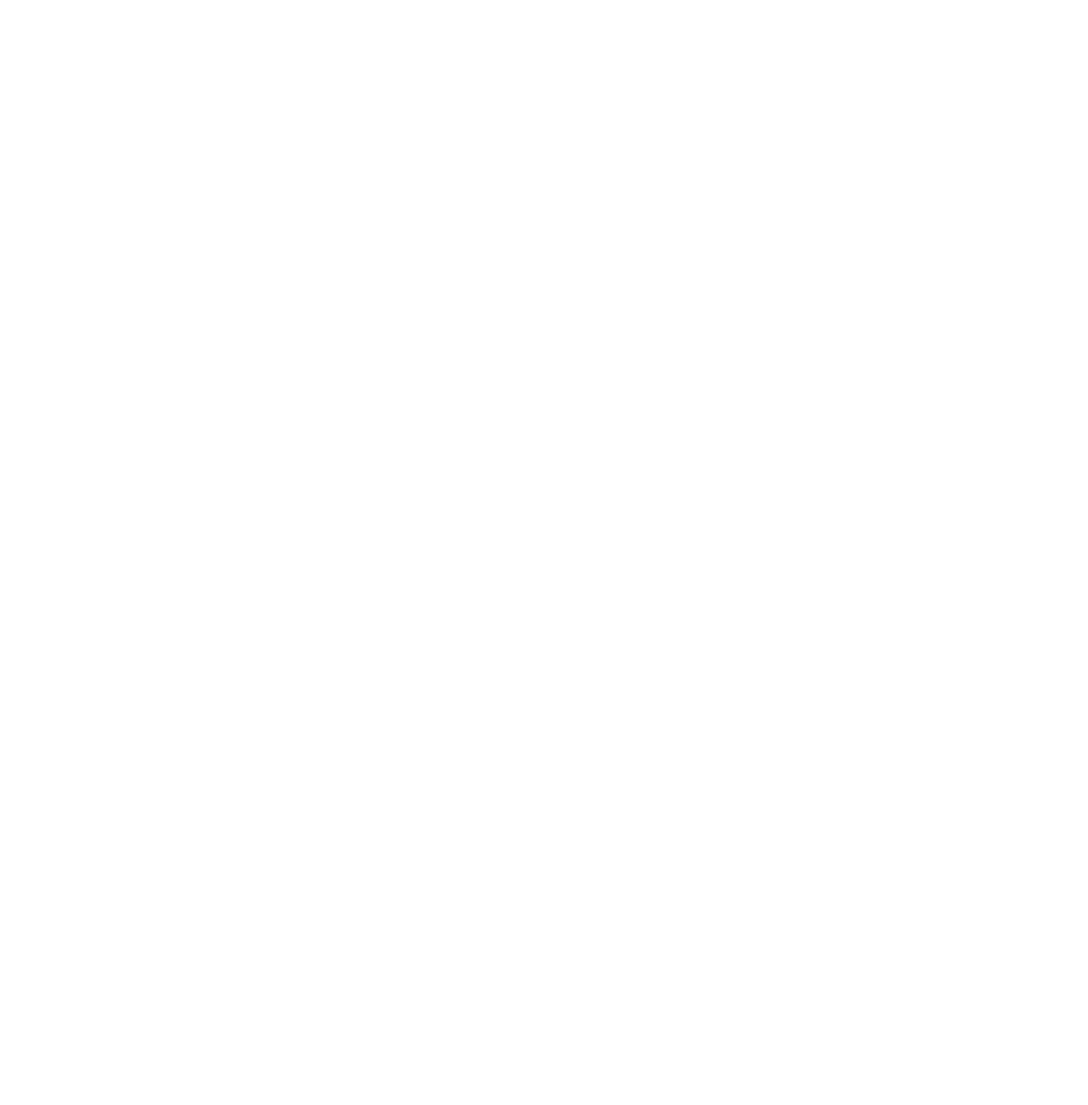
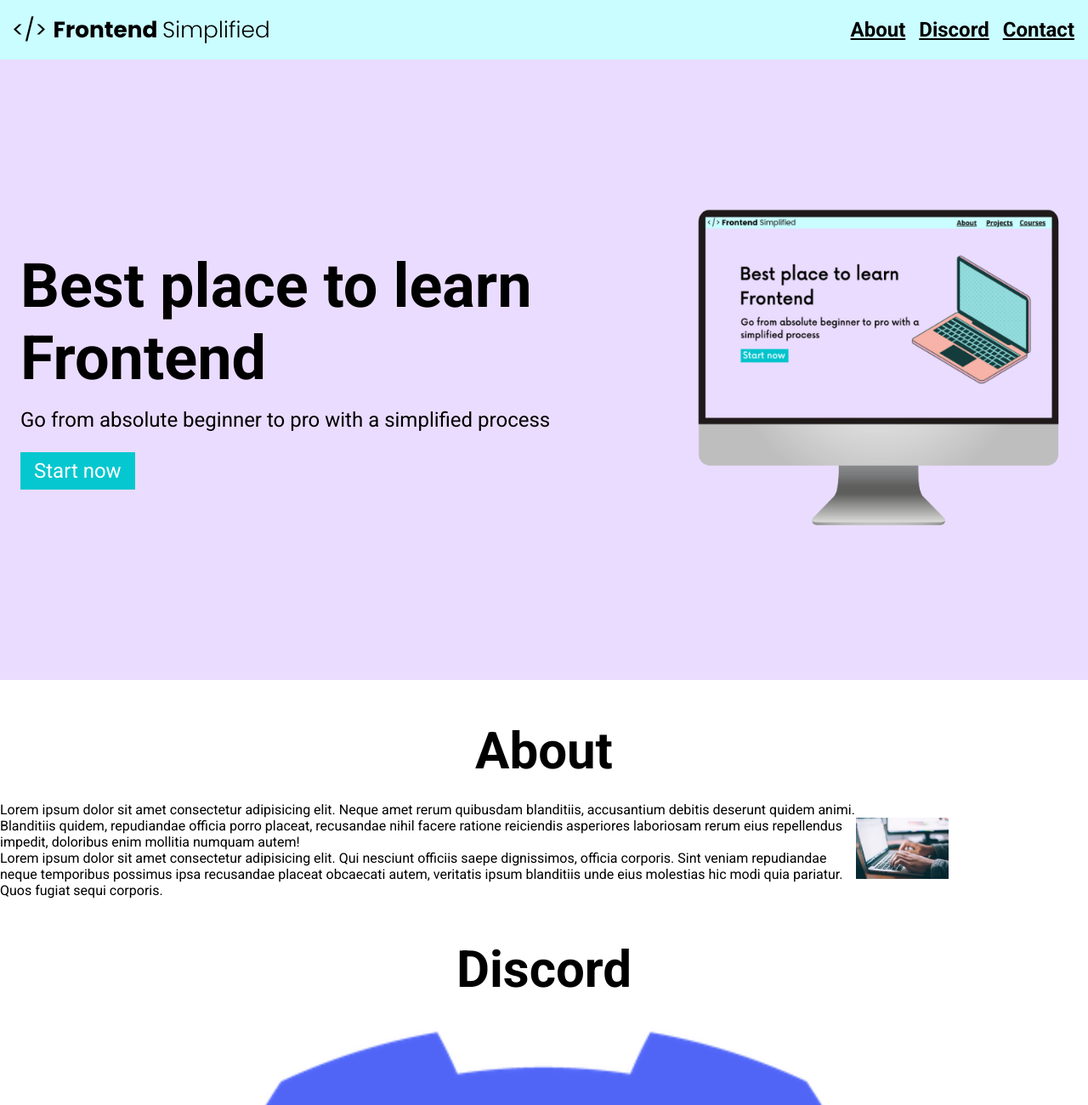
Before and after one commit to devnicolasbaker/first-github-project, a plain HTML site: page index.html in a window 1280 px wide. Shown: the top 1300 px of the page at 85% size. Before the commit the page ends 800 px from the top, so only its background shows below. Drawn offline with Linux system fonts and the light colour scheme.

Commit message:
first commit

```diff
--- a/index.html
+++ b/index.html
@@ -3,9 +3,82 @@
 <head>
     <meta charset="UTF-8">
     <meta name="viewport" content="width=device-width, initial-scale=1.0">
-    <title>Document</title>
+    <title>Frontend Simplified</title>
+    <link rel="stylesheet" href="style.css">
 </head>
 <body>
+    <section>
+        <nav>
+            <img src="./assets/HTML Practise Assets/FES.svg" class="logo" alt="">
+            <ul>
+                <li><a href="#about">About</a></li>
+                <li><a href="#discord">Discord</a></li>
+                <li><a href="#contact">Contact</a></li>
+            </ul>
+        </nav>
+        <header>
+            <div class="row">
+                <div>
+                    <h1>Best place to learn Frontend</h1>
+                    <p class="subheader">Go from absolute beginner to pro with a simplified process</p>
+                <button> Start now</button>
+                </div>
+                 <figure>
+                    <img src="./assets/HTML Practise Assets/laptop.png" class="header__image" alt="Laptop home page image">
+                </figure>
+            </div>
+        </header>
+    </section>
+    <main>
+        <section id="about">
+            <h2>About</h2>
+                <div class="about__description">
+                    <div>
+                        <p>Lorem ipsum dolor sit amet consectetur adipisicing elit. Neque amet rerum quibusdam blanditiis, accusantium debitis deserunt quidem animi. Blanditiis quidem, repudiandae officia porro placeat, recusandae nihil facere ratione reiciendis asperiores laboriosam rerum eius repellendus impedit, doloribus enim mollitia numquam autem!</p>
+                        <p>Lorem ipsum dolor sit amet consectetur adipisicing elit. Qui nesciunt officiis saepe dignissimos, officia corporis. Sint veniam repudiandae neque temporibus possimus ipsa recusandae placeat obcaecati autem, veritatis ipsum blanditiis unde eius molestias hic modi quia pariatur. Quos fugiat sequi corporis.</p>
+                    </div>
+                    <figure>
+                        <img src="./assets/HTML Practise Assets/about.jpg" class="about__image--wrapper" alt="laptop about section">
+                    </figure>
+                </div>
+        </section>
 
+        <section id="discord">
+            <h2>Discord</h2>
+            <figure>
+                <img src="./assets/HTML Practise Assets/discord.png" alt="discord logo">
+            </figure>
+            <div>
+                <p>Lorem ipsum, dolor sit amet consectetur adipisicing elit. Eligendi, ab facilis praesentium esse hic, nostrum ipsam inventore non sed incidunt alias soluta tempora dignissimos cupiditate voluptatibus maxime, earum pariatur nesciunt ullam! Fugit, laboriosam pariatur. Iste iure perspiciatis rem nesciunt minus.</p>
+                <p>Lorem ipsum, dolor sit amet consectetur adipisicing elit. Eligendi, ab facilis praesentium esse hic, nostrum ipsam inventore non sed incidunt alias soluta tempora dignissimos cupiditate voluptatibus maxime, earum pariatur nesciunt ullam! Fugit, laboriosam pariatur. Iste iure perspiciatis rem nesciunt minus.</p>
+            </div>
+        </section>
+
+        <section id="contact">
+            <h2>Contact</h2>
+            <form action="">
+                <label for="email">Email</label>
+                <input type="text" placeholder="jare@exemple.com">
+                <label for="message">Message</label>
+                <textarea type="text" placeholder="jare@exemple.com">
+            </form>
+            <button>Submit</button>
+        </section>
+    </main>
+
+    <footer>
+        <figure>
+            <img src="./assets/HTML Practise Assets/FES.svg" alt="">
+        </figure>
+        <div>
+            <a href="#about">About</a>
+            <a href="#discord">Discord</a>
+            <a href="#contact">Contact</a>
+            <a href="#courses">Courses</a>
+        </div>
+        <div>
+            <p>Copyright Frontend Simplified</p>
+        </div>
+    </footer>
 </body>
 </html>
--- /dev/null
+++ b/style.css
@@ -0,0 +1,101 @@
+@import url('https://fonts.googleapis.com/css2?family=Roboto:ital,wght@0,300;0,400;0,500;0,700;0,900;1,300;1,400;1,500;1,700;1,900&display=swap');
+
+* {
+    box-sizing: border-box;
+    padding: 0;
+    margin: 0;
+    font-family: "Roboto", sans-serif;
+    /*setting padding and margin 0 - starts clean all elements and you set it yourself*/
+}
+
+nav{
+    height: 70px;
+    display: flex;
+    justify-content: space-between;
+    align-items: center;
+    padding: 0px 16px 0px 16px;
+    background-color: #cafdff ;
+}
+
+.row{
+    width: 100%;
+    max-width: 1300px;
+    display: flex;
+    align-items: center;
+    justify-content: center;
+}
+
+header{
+    background-color: #eadcff;
+    height: calc(100vh - 70px);
+    padding: 24px;
+    display: flex;
+    justify-content: center;
+    align-items: center;
+}
+
+.subheader{
+    font-size: 24px;
+    margin: 16px 0 24px 0;
+}
+
+.header__image{
+    width: 450px;
+    height: 400px;
+}
+
+h1{
+    font-size: 72px;
+}
+
+button{
+    background-color: #05c7cf;
+    color: white;
+    border: none;
+    padding: 8px 16px;
+    font-size: 24px;
+    cursor: pointer;
+}
+
+a{
+    color: #000;
+    font-size: 24px;
+    font-weight: 700;
+}
+
+.logo{
+    width: 300px;
+}
+
+ul{
+    display: flex;
+}
+
+li{
+    list-style-type: none;
+    padding-left: 16px;
+}
+
+#about{
+    padding: 48px 0;
+}
+
+h2{
+    font-size: 60px;
+    text-align: center;
+    margin-bottom: 24px;
+}
+
+.about__description{
+    display: flex;
+    justify-content: center;
+    align-items: center;
+}
+
+.about__image--wrapper{
+    width: 40%;
+}
+
+img{
+    width: 100%;
+}
```
Also changed, not shown: assets/HTML Practise Assets/FES.svg (added), assets/HTML Practise Assets/about.jpg (added), assets/HTML Practise Assets/discord.png (added), assets/HTML Practise Assets/laptop.png (added).
